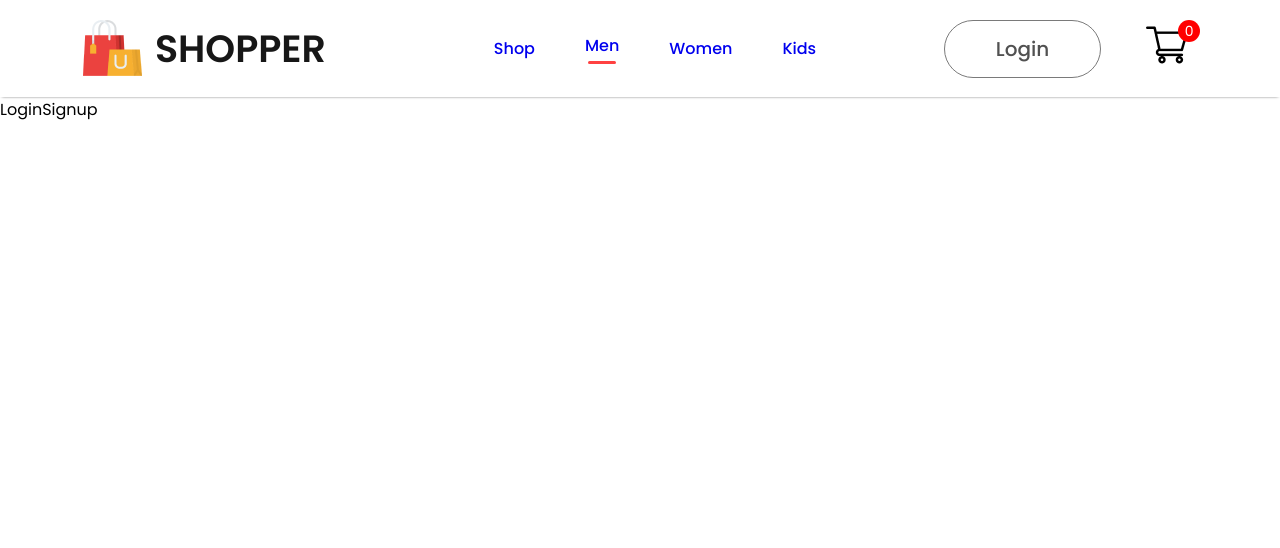
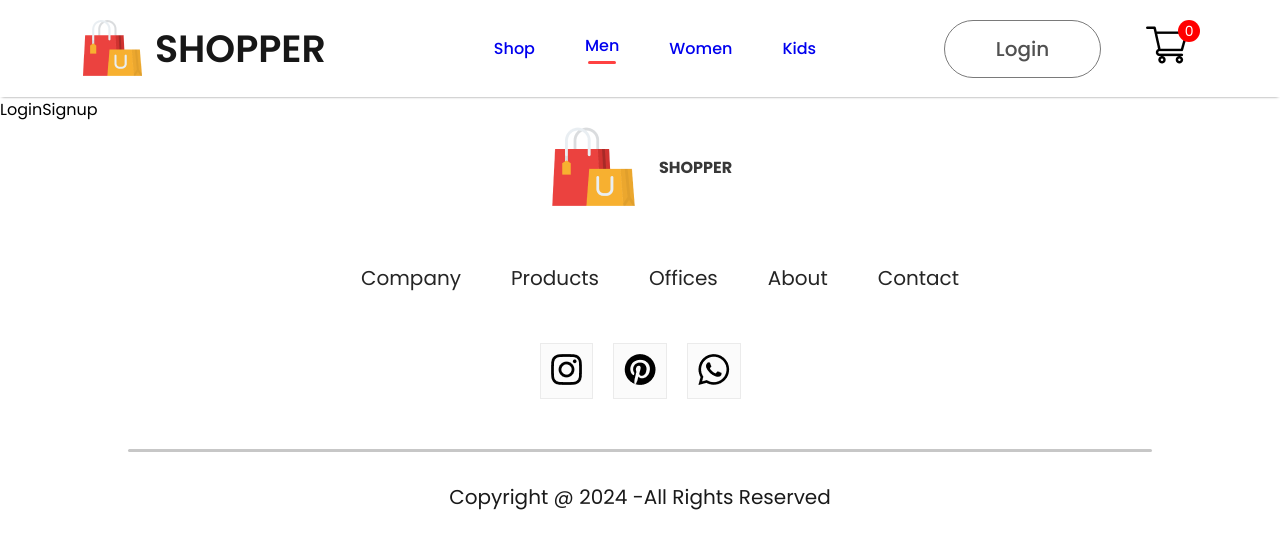
Before and after one commit to creation7654321/clothes-wear-react, a React (Vite) app: page /login in a window 1280 px wide. Shown: the top 548 px of the page. Built offline with nearby package versions, Linux system fonts and the light colour scheme.

Commit message:
creating Footer component of our page

```diff
--- a/src/App.jsx
+++ b/src/App.jsx
@@ -6,6 +6,7 @@
 import Product from './Pages/Product'
 import Cart from './Pages/Cart'
 import LoginSignup from './Pages/LoginSignup'
+import Footer from './Components/Footer/Footer'
 
 export default function App() {
   return (
@@ -25,6 +26,7 @@
             <Route path='/login' element={<LoginSignup/>}/>
 
           </Routes>
+          <Footer />
 
         </BrowserRouter>
 
--- /dev/null
+++ b/src/Components/Footer/Footer.css
@@ -0,0 +1,54 @@
+.footer{
+    display: flex;
+    justify-content: center;
+    align-items: center;
+    gap: 50px;
+    flex-direction: column;
+}
+.footer-logo{
+    display: flex;
+    align-items: center;
+    gap: 20px
+}
+.footer-logo p{
+    color: #383838;
+    font-size:46;
+    font-weight: 700;
+}
+.footer-links{
+    display: flex;
+    list-style: none;
+    gap: 50px;
+    color: #252525;
+    font-size: 20px;
+}
+.footer-links li{
+    cursor: pointer;
+}
+.footer-social-icons {
+    display: flex;
+    gap: 20px;
+}
+.footer-items-container{
+    padding: 10px;
+    padding-bottom: 6px;
+    background: #fbfbfb;
+    border: 1px solid #ebebeb;
+}
+.footer-copyright{
+    display: flex;
+    flex-direction: column;
+    align-items: center;
+    gap:30px;
+    width: 100%;
+    margin-bottom: 30px;
+    color: #1a1a1a;
+    font-size: 20px;
+}
+.footer-copyright hr{
+    width: 80%;
+    border: none;
+    border-radius: 10px;
+    height: 3px;
+    background: #c7c7c7;
+}
--- /dev/null
+++ b/src/Components/Footer/Footer.jsx
@@ -0,0 +1,41 @@
+import React from 'react'
+import './Footer.css'
+import footer_logo from '../Assets/logo_big.png'
+import instagram_icon from '../Assets/instagram_icon.png'
+import pintester_icon from '../Assets/pintester_icon.png'
+import whatsapp_icon from '../Assets/whatsapp_icon.png'
+export default function Footer() {
+  return (
+    <div className="footer">
+        <div className="footer-logo">
+            <img src={footer_logo} alt="" />
+            <p>SHOPPER</p>
+        </div>
+        <ul className="footer-links">
+            <li>Company</li>
+            <li>Products</li>
+            <li>Offices</li>
+            <li>About</li>
+            <li>Contact</li>
+        </ul>
+        <div className="footer-social-icons">
+            <div className="footer-items-container">
+                <img src={instagram_icon} alt="" />
+            </div>
+
+            <div className="footer-items-container">
+                <img src={pintester_icon} alt="" />
+            </div>
+
+            <div className="footer-items-container">
+                <img src={whatsapp_icon} alt="" />
+            </div>
+        </div>
+
+        <div className="footer-copyright">
+            <hr />
+            <p>Copyright @ 2024 -All Rights Reserved</p>
+        </div>
+    </div>
+  )
+}
```
